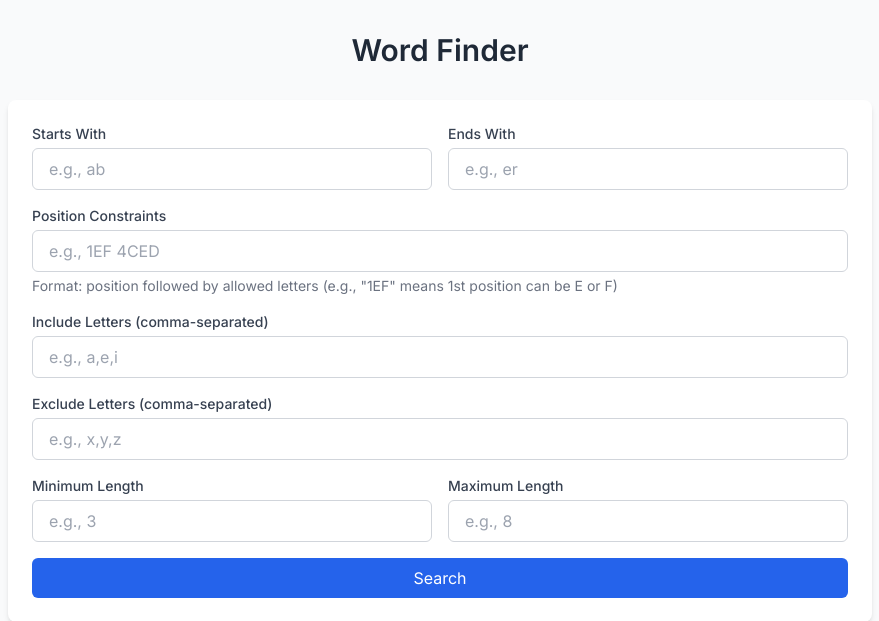
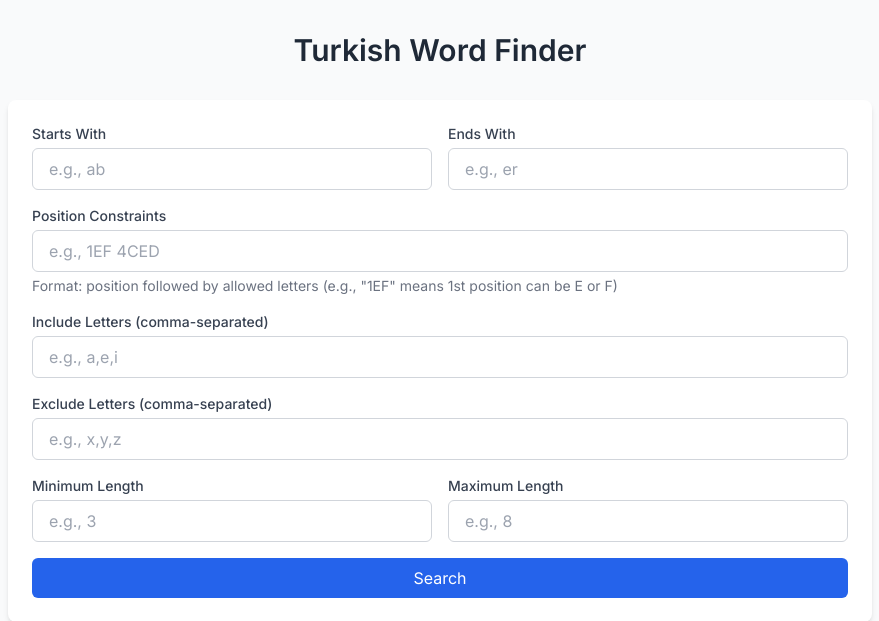
Before and after one commit to shishcode/turkish_word_finder, a Flask app: page / in a window 1280 px wide. Shown: the top 621 px of the page, without its empty margins (200-1079 px from the left). Run offline with Flask 3, Linux system fonts and the light colour scheme; some libraries are stand-ins or nearby versions.

Commit message:
updates on title and demo link

```diff
--- a/templates/index.html
+++ b/templates/index.html
@@ -3,7 +3,7 @@
 <head>
     <meta charset="UTF-8">
     <meta name="viewport" content="width=device-width, initial-scale=1.0">
-    <title>Word Finder</title>
+    <title>Turkish Word Finder</title>
     <script src="https://cdn.tailwindcss.com"></script>
     <link href="https://fonts.googleapis.com/css2?family=Inter:wght@400;500;600&display=swap" rel="stylesheet">
     <style>
@@ -14,7 +14,7 @@
 </head>
 <body class="bg-gray-50 min-h-screen">
     <div class="container mx-auto px-4 py-8 max-w-4xl">
-        <h1 class="text-3xl font-semibold text-gray-800 mb-8 text-center">Word Finder</h1>
+        <h1 class="text-3xl font-semibold text-gray-800 mb-8 text-center">Turkish Word Finder</h1>
 
         <div class="bg-white rounded-lg shadow-md p-6 mb-6">
             <div class="space-y-4">
```
Also changed, not shown: README.md.
